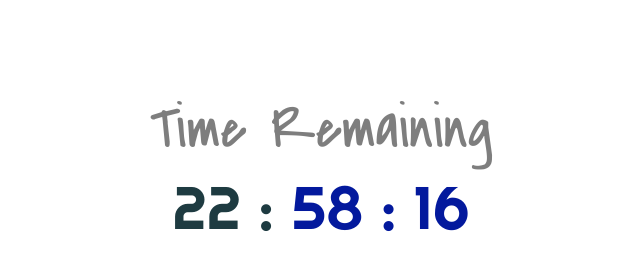
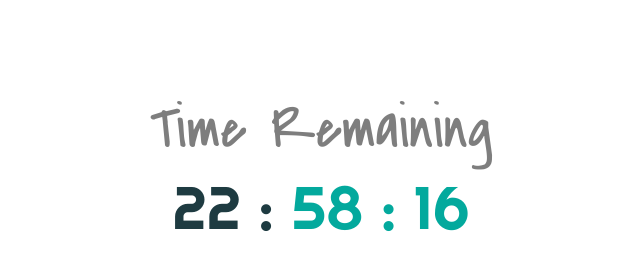
Before and after one commit to ishantgupta777/simple-timer, a plain HTML site: page index.html in a window 1280 px wide. Shown: the part 234-504 px from the top of the page, without its empty margins (319-959 px from the left). Drawn offline with Linux system fonts and the light colour scheme.

Commit message:
second commit

```diff
--- a/index.html
+++ b/index.html
@@ -30,7 +30,7 @@
   }
 
   .light {
-    color: #03199d;
+    color: #03a99d;
   }
 
   .dark {
```
